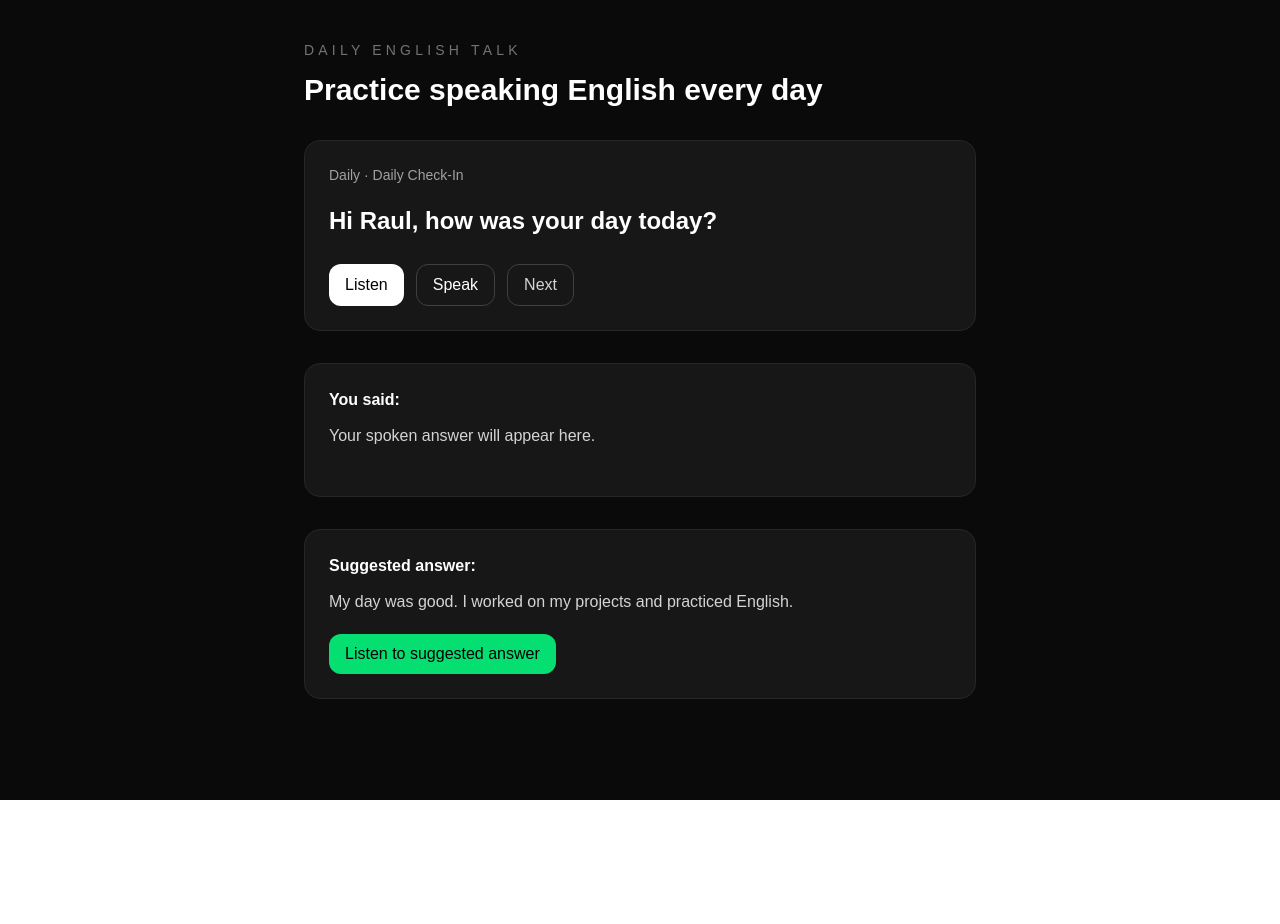
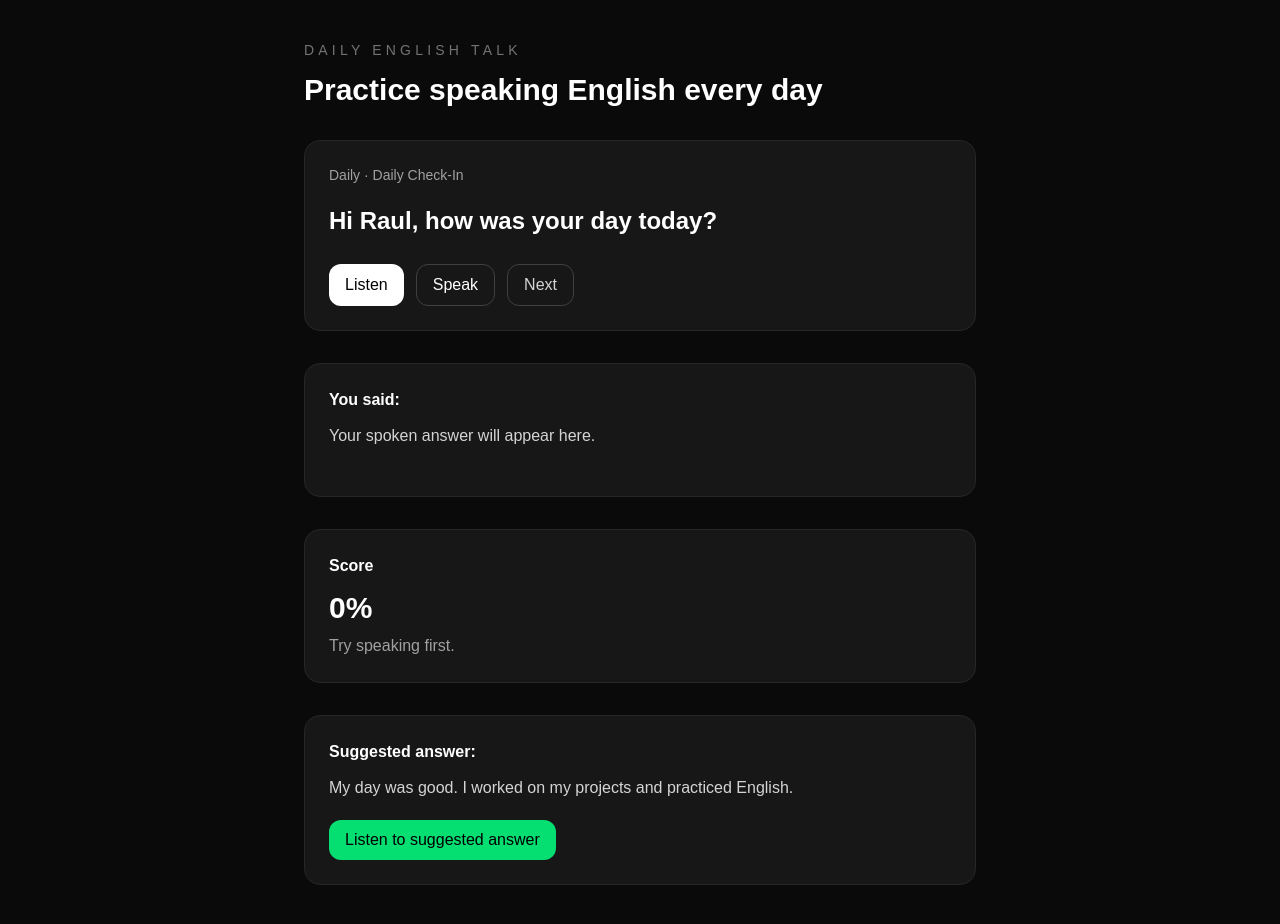
Before and after one commit to RAWLABdev/rawtalk, a Next.js app: page / in a window 1280 px wide. Before the commit the page ends 800 px from the top, so only its background shows below. Built offline with nearby package versions, Linux system fonts and the light colour scheme.

Commit message:
feat: add answer evaluation and scoring

```diff
--- a/src/app/page.tsx
+++ b/src/app/page.tsx
@@ -4,6 +4,7 @@ import { useState } from "react";
 import { conversations } from "@/data/conversations";
 import { useSpeechRecognition } from "@/hooks/useSpeechRecognition";
 import { useTextToSpeech } from "@/hooks/useTextToSpeech";
+import { evaluateAnswer } from "@/lib/evaluateAnswer";
 
 export default function Home() {
   const [index, setIndex] = useState(0);
@@ -14,6 +15,10 @@ export default function Home() {
     useSpeechRecognition();
 
   const current = conversations[index];
+  const result = evaluateAnswer(
+  transcript,
+  current.suggestion
+);
 
   const nextConversation = () => {
     resetTranscript();
@@ -67,10 +72,22 @@ export default function Home() {
 
         <div className="rounded-2xl border border-neutral-800 bg-neutral-900 p-6">
           <h3 className="font-semibold">You said:</h3>
+
           <p className="mt-3 min-h-12 text-neutral-300">
             {transcript || "Your spoken answer will appear here."}
           </p>
         </div>
+        <div className="rounded-2xl border border-neutral-800 bg-neutral-900 p-6">
+  <h3 className="font-semibold">Score</h3>
+
+  <p className="mt-3 text-3xl font-bold">
+    {result.score}%
+  </p>
+
+  <p className="mt-2 text-neutral-400">
+    {result.feedback}
+  </p>
+</div>
 
         <div className="rounded-2xl border border-neutral-800 bg-neutral-900 p-6">
           <h3 className="font-semibold">Suggested answer:</h3>
--- /dev/null
+++ b/src/lib/evaluateAnswer.ts
@@ -0,0 +1,42 @@
+export function evaluateAnswer(
+  transcript: string,
+  suggestion: string
+) {
+  if (!transcript.trim()) {
+    return {
+      score: 0,
+      feedback: "Try speaking first.",
+    };
+  }
+
+  const transcriptWords = transcript
+    .toLowerCase()
+    .split(" ");
+
+  const suggestionWords = suggestion
+    .toLowerCase()
+    .split(" ");
+
+  const matches = transcriptWords.filter((word) =>
+    suggestionWords.includes(word)
+  );
+
+  const score = Math.round(
+    (matches.length / suggestionWords.length) * 100
+  );
+
+  let feedback = "";
+
+  if (score > 70) {
+    feedback = "Great answer!";
+  } else if (score > 40) {
+    feedback = "Good. Try using more complete sentences.";
+  } else {
+    feedback = "Try again using the suggested answer as inspiration.";
+  }
+
+  return {
+    score,
+    feedback,
+  };
+}
```
